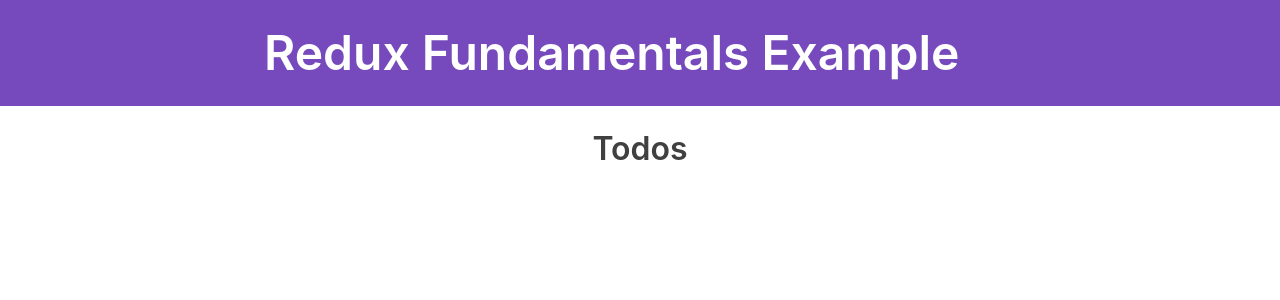
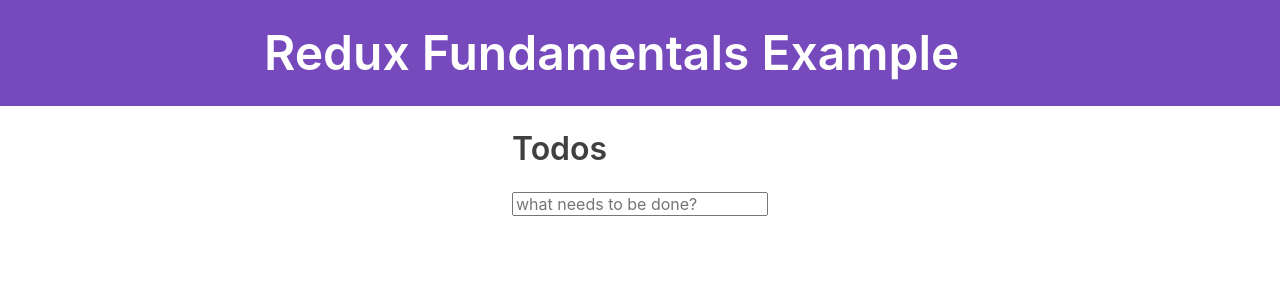
Before and after one commit to weter123/redux-fundamentals-practice, a React (Create React App) app: page / in a window 1280 px wide. Shown: the top 300 px of the page. Built offline with nearby package versions, Linux system fonts and the light colour scheme; what miragejs would draw is missing.

Commit message:
created files for, Footer, Header, todoList, and TodoListItem components

```diff
--- a/package.json
+++ b/package.json
@@ -11,6 +11,7 @@
     "miragejs": "^0.1.35",
     "react": "^16.13.1",
     "react-dom": "^16.13.1",
+    "react-redux": "8.0.2",
     "react-scripts": "3.4.3",
     "redux": "4.2.0",
     "redux-devtools-extension": "2.13.9",
--- a/src/App.js
+++ b/src/App.js
@@ -1,4 +1,5 @@
-import React from 'react'
+import React from "react";
+import Header from "./features/Header/Header";
 
 function App() {
   return (
@@ -14,9 +15,10 @@
       </nav>
       <section>
         <h2>Todos</h2>
+        <Header />
       </section>
     </div>
-  )
+  );
 }
 
-export default App
+export default App;
--- /dev/null
+++ b/src/features/Header/Header.js
@@ -0,0 +1,31 @@
+import React, { useState } from "react";
+import { useDispatch } from "react-redux";
+
+function Header() {
+  const [text, setText] = useState("");
+  const dispatch = useDispatch();
+
+  const handleChange = (e) => {
+    setText(e.target.value);
+  };
+  const onHandleKeyDown = (e) => {
+    const trimmedText = text.trim();
+    if (trimmedText && e.key === "Enter") {
+      dispatch({ type: "todos/todoAdded", payload: trimmedText });
+    }
+    setText("");
+  };
+  return (
+    <div>
+      <input
+        name="new_todo"
+        value={text}
+        placeholder="what needs to be done?"
+        onChange={handleChange}
+        onKeyDown={onHandleKeyDown}
+      />
+    </div>
+  );
+}
+
+export default Header;
--- a/src/index.js
+++ b/src/index.js
@@ -2,19 +2,18 @@
 import ReactDOM from "react-dom";
 import "./index.css";
 import App from "./App";
-
+import { Provider } from "react-redux";
 import "./api/server";
 
 import store from "./store";
 
-store.dispatch({ type: "todos/todoAdded", payload: "Learn about actions" });
-// log: '1'
-// log: '2'
-// log: '3'
+//store.dispatch({ type: "todos/todoAdded", payload: "Learn about actions" });
 
 ReactDOM.render(
   <React.StrictMode>
-    <App />
+    <Provider store={store}>
+      <App />
+    </Provider>
   </React.StrictMode>,
   document.getElementById("root")
 );
```
Also changed, not shown: src/features/todos/TodoList.js (added, +14 -0 lines), src/features/Footer/Footer.js (added), src/features/todos/TodoListItem.js (added).
